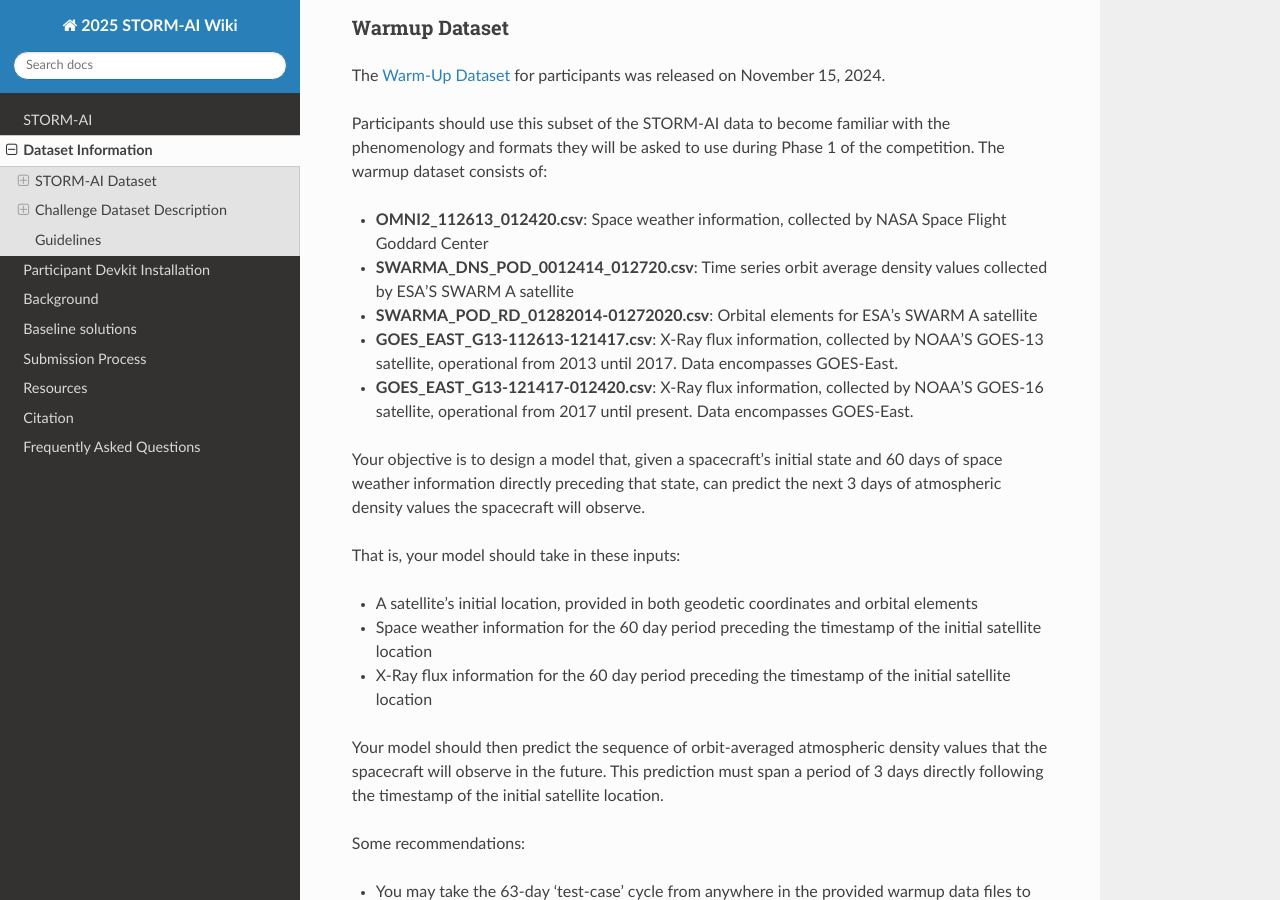
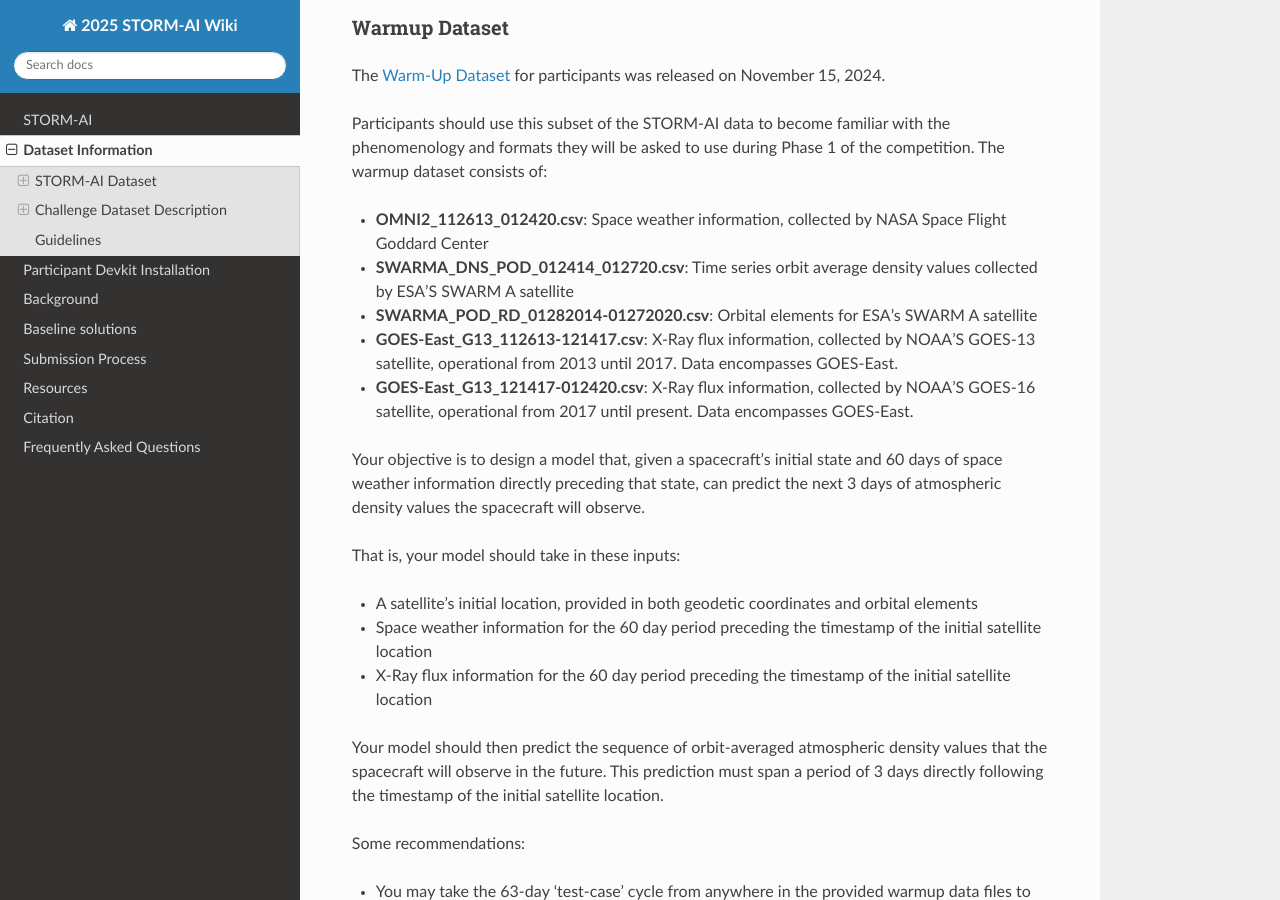
Before and after one commit to olgupila/STORM-AI-devkit-2025, a Sphinx documentation site: the page built from docs/dataset.md, in a window 1280 px wide and 900 px high, scrolled down 346 px. Built offline with Sphinx 7.4.7 and the Read the Docs theme 3.1.0, drawn with Linux system fonts in a browser that asks for light colours; pages that are not in the unit, such as notebooks, are missing from menus.

Commit message:
goes filenames

```diff
--- a/docs/dataset.md
+++ b/docs/dataset.md
@@ -12,10 +12,10 @@ The <a href="https://www.dropbox.com/scl/fo/nz1j92xpr6eet3fa5mx5i/ADMYs2zfr3dvxJ
 
 Participants should use this subset of the STORM-AI data to become familiar with the phenomenology and formats they will be asked to use during Phase 1 of the competition. The warmup dataset consists of:
 * <b>OMNI2_112613_012420.csv</b>: Space weather information, collected by NASA Space Flight Goddard Center
-* <b>SWARMA_DNS_POD_0012414_012720.csv</b>: Time series orbit average density values collected by ESA'S SWARM A satellite
+* <b>SWARMA_DNS_POD_012414_012720.csv</b>: Time series orbit average density values collected by ESA'S SWARM A satellite
 * <b>SWARMA_POD_RD_01282014-01272020.csv</b>: Orbital elements for ESA's SWARM A satellite
-* <b>GOES_EAST_G13-112613-121417.csv</b>: X-Ray flux information, collected by NOAA'S GOES-13 satellite, operational from 2013 until 2017. Data encompasses GOES-East.
-* <b>GOES_EAST_G13-121417-012420.csv</b>: X-Ray flux information, collected by NOAA'S GOES-16 satellite, operational from 2017 until present. Data encompasses GOES-East.
+* <b>GOES-East_G13_112613-121417.csv</b>: X-Ray flux information, collected by NOAA'S GOES-13 satellite, operational from 2013 until 2017. Data encompasses GOES-East.
+* <b>GOES-East_G13_121417-012420.csv</b>: X-Ray flux information, collected by NOAA'S GOES-16 satellite, operational from 2017 until present. Data encompasses GOES-East.
 
 Your objective is to design a model that, given a spacecraft's initial state and 60 days of space weather information directly preceding that state, can predict the next 3 days of atmospheric density values the spacecraft will observe.
 
```
